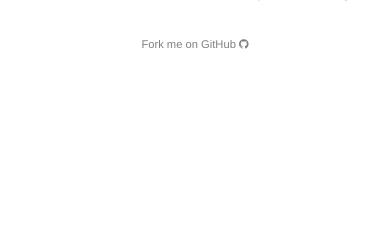
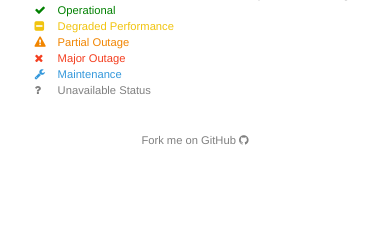
Before and after one commit to marcopaz/is-service-up, a Flask app: template isserviceup/templates/index.html in a window 390 px wide. Shown: the part 180-420 px from the top of the page. Run offline with Flask 2, Linux system fonts and the light colour scheme; the template is opened without the code that fills it, so the values that code supplies are empty; some libraries are stand-ins or nearby versions.

Commit message:
Add legend for xxs devices

```diff
--- a/isserviceup/static/main.css
+++ b/isserviceup/static/main.css
@@ -62,12 +62,6 @@
     margin-right: 10px;
 }
 
-@media only screen and (max-width : 450px) {
-    .service-status {
-        display: none;
-    }
-}
-
 .service-container .icon-indicator {
     float: right;
     position: relative;
@@ -83,30 +77,68 @@
     bottom: 1px;
 }
 
-.status-green .icon-indicator, .status-green a {
+.status-green .icon-indicator, .status-green a, .status-green .status-description {
     color: green;
 }
 
-.status-red .icon-indicator, .status-red a {
+.status-red .icon-indicator, .status-red a, .status-red .status-description {
     color: #f43f20;
 }
 
-.status-blue .icon-indicator, .status-blue a {
+.status-blue .icon-indicator, .status-blue a, .status-blue .status-description {
     color: #3498DB;
 }
 
-.status-orange .icon-indicator, .status-orange a {
+.status-orange .icon-indicator, .status-orange a, .status-orange .status-description {
     color: #f18500;
 }
 
-.status-yellow .icon-indicator, .status-yellow a {
+.status-yellow .icon-indicator, .status-yellow a, .status-yellow .status-description {
     color: #f1c40f;
 }
 
-.status-gray .icon-indicator, .status-gray a {
+.status-gray .icon-indicator, .status-gray a, .status-gray .status-description {
     color: gray;
 }
 
 .clickable {
     cursor: pointer;
 }
+
+.legend-list {
+    list-style: none;
+    padding: 0;
+    margin: 0;
+    font-size: 0.8em;
+}
+
+.status-description {
+}
+
+.legend-list .icon-indicator {
+    width: 20px;
+    height: 10px;
+}
+
+.legend-list .status-description {
+}
+
+.hidden-xxs {
+    display: block;
+}
+
+@media only screen and (max-width : 450px) {
+    .hidden-xxs {
+        display: none;
+    }
+}
+
+.visible-xxs {
+    display: none;
+}
+
+@media only screen and (max-width : 450px) {
+    .visible-xxs {
+        display: block;
+    }
+}
--- a/isserviceup/templates/index.html
+++ b/isserviceup/templates/index.html
@@ -37,7 +37,7 @@
                     <img class="service-icon" src="{{service.icon_url}}" title="{{service.name}}"/>
                     <span class="service-name">{{service.name}}</span>
                     <span class="icon-indicator fa {{service.status_icon}}"></span>
-                    <span class="service-status"><a href="{{service.status_page_url}}">{{service.status_human}}</a></span>
+                    <span class="service-status hidden-xxs"><a href="{{service.status_page_url}}">{{service.status_human}}</a></span>
                 </div>
             </div>
             {% endfor %}
@@ -46,6 +46,17 @@
 
     <div class="last-update">
         Last update: <span class="last-update-seconds">{{last_update}}</span> seconds ago
+    </div>
+
+    <div class="legend visible-xxs">
+        <ul class="legend-list">
+            <li class="status-green"><span class="icon-indicator fa fa-check"></span> <span class="status-description">Operational</span></li>
+            <li class="status-yellow"><span class="icon-indicator fa fa-minus-square"></span> <span class="status-description">Degraded Performance</span></li>
+            <li class="status-orange"><span class="icon-indicator fa fa-exclamation-triangle"></span> <span class="status-description">Partial Outage</span></li>
+            <li class="status-red"><span class="icon-indicator fa fa-times"></span> <span class="status-description">Major Outage</span></li>
+            <li class="status-blue"><span class="icon-indicator fa fa-wrench"></span> <span class="status-description">Maintenance</span></li>
+            <li class="status-gray"><span class="icon-indicator fa fa-question"></span> <span class="status-description">Unavailable Status</span></li>
+        </ul>
     </div>
 
     <div class="footer">
```
